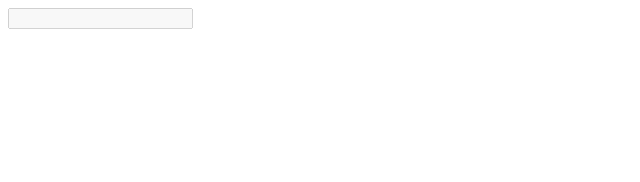
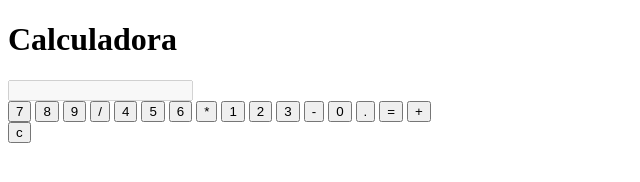
Before and after one commit to lucinhalsd/UC-3, a plain HTML site: page Calculadora/calculadora.html in a window 1280 px wide. Shown: the whole page, without its empty margins (0-640 px from the left). Drawn offline with Linux system fonts and the light colour scheme.

Commit message:
calculadora2

```diff
--- a/Calculadora/calculadora.html
+++ b/Calculadora/calculadora.html
@@ -6,9 +6,36 @@
     <title>Document</title>
 </head>
 <body>
+    <h1>Calculadora</h1>
     <div class = "calculadora">
         <input type="text" class = "display" disabled>
-        <div class = "button"></div>
-    </div>
+        <div class = "button">
+            <button class = "button " onclick="appendToDisplay('7')">7</button>
+            <button class = "button " onclick="appendToDisplay('8')">8</button>
+            <button class = "button " onclick="appendToDisplay('9')">9</button>
+            <button class = "button " onclick="appendToDisplay('/')">/</button>
+
+            <button class = "button " onclick="appendToDisplay('4')">4</button>
+            <button class = "button " onclick="appendToDisplay('5')">5</button>
+            <button class = "button " onclick="appendToDisplay('6')">6</button>
+            <button class = "button " onclick="appendToDisplay('*')">*</button>
+
+            <button class = "button " onclick="appendToDisplay('1')">1</button>
+            <button class = "button " onclick="appendToDisplay('2')">2</button>
+            <button class = "button " onclick="appendToDisplay('3')">3</button>
+            <button class = "button " onclick="appendToDisplay('-')">-</button>
+
+            <button class = "button " onclick="appendToDisplay('0')">0</button>
+            <button class = "button " onclick="appendToDisplay('.')">.</button>
+            <button class = "button " onclick="appendToDisplay( )">=</button>
+            <button class = "button " onclick="appendToDisplay('+')">+</button>
+
+         </div>
+         <button class = "clear" onclick ="clearDisplay()">c</button>
+
+         </div>
+
+         <script  src = "script.js"></script>
+
 </body>
 </html>
--- /dev/null
+++ b/Calculadora/style.css
@@ -0,0 +1,70 @@
+body {
+    font-family: Arial, Helvetica, sans-serif;
+    display: flex;
+    justify-content: center;
+    align-items: center;
+    height: 100vh;
+    margin: 0;
+    background-color: #f4f4f9;
+}
+
+.Calculator {
+    border: 2px solid #ccc;
+    border-radius: 10px;
+    width: 250px;
+    padding: 20px;
+}
+
+.display {
+    width: 100px;
+    height: 50px;
+    font-size: 24px;
+    text-align: right;
+    margin-bottom: 10px;
+    padding: 10px;
+    border: 1px solid #ccc;
+    border-radius: 5px;
+}
+.buttons {
+    display: grid;
+    grid-template-columns: repeat(4, 1fr);
+    gap: 10px;
+}
+
+.button {
+    padding: 20px;
+    font-size: 18px;
+    background-color: #f0f0f0;
+    border: 1px solid #ccc;
+    border-radius: 5px;
+    cursor: pointer;
+    transition: background-color 0,35;
+}
+
+.button hover {
+    background-color: #ddd;
+}
+.operatior {
+    background-color: #ffcc00;
+}
+
+.equal {
+    background-color: #28a745;
+    color: white;
+}
+
+.equal:hover {
+    background-color: #218838;
+}
+
+.clear {
+   width: 100px;
+   padding: 20px;
+   background-color: #dc3545;
+   color: white;
+   border: none;border-radius: 5px;
+}
+
+.clear:hover {
+    background-color: #c82333;
+}
--- /dev/null
+++ b/Calculadora2/style.css
@@ -0,0 +1,35 @@
+body {
+    font-family: Arial, Helvetica, sans-serif;
+    background-color: aliceblue;
+    display: flex;
+    justify-content: center;
+    align-items: center;
+    margin: 0;
+}
+
+.calculadora {
+    width: 300px;
+    background: white;
+    padding: 20px;
+    box-shadow: 0 4px 8px rgba(0, 0, 0, .3);
+}
+#Display {
+    width: calc(100% - 5px);
+    height: 50px;
+    font-size: 1.5rem;
+    text-align: right;
+    margin-bottom: 15px;
+}
+
+.btn {
+    height: 40px;
+}
+
+.buttons {
+    display: grid;
+    grid-template-columns: 1fr 1fr 1fr 1fr; repeat(4, 1fr);
+    gap: 10px;
+}
+.buttons#equals {
+    grid-column: span 4;
+}
```
Also changed, not shown: Calculadora/javascipt.js (added, +18 -0 lines), Calculadora2/calculadora2.html (added, +39 -0 lines).
